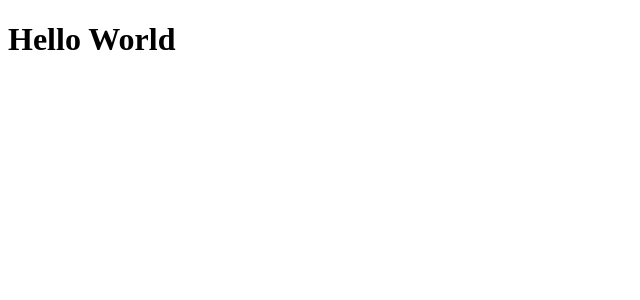
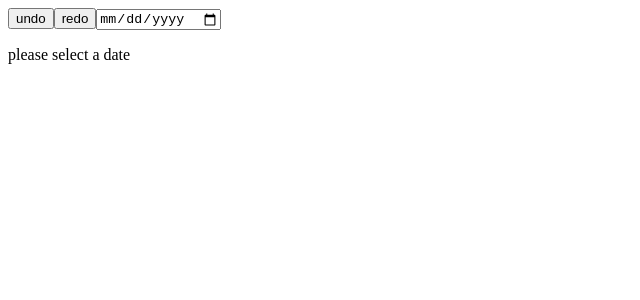
Before and after one commit to k-schrattenholzer/ACL-useTimeTravel, a React app: page / in a window 1280 px wide. Shown: the top 300 px of the page, without its empty margins (0-640 px from the left). Built offline with nearby package versions, Linux system fonts and the light colour scheme.

Commit message:
basic form rendered

```diff
--- a/src/App.jsx
+++ b/src/App.jsx
@@ -1,3 +1,10 @@
 export default function App() {
-  return <h1>Hello World</h1>;
+  return (
+  <div>
+    <button>undo</button>
+    <button>redo</button>
+    <input type="date" aria-label='date' />
+    <p>please select a date</p>
+  </div>
+    );
 }
```
